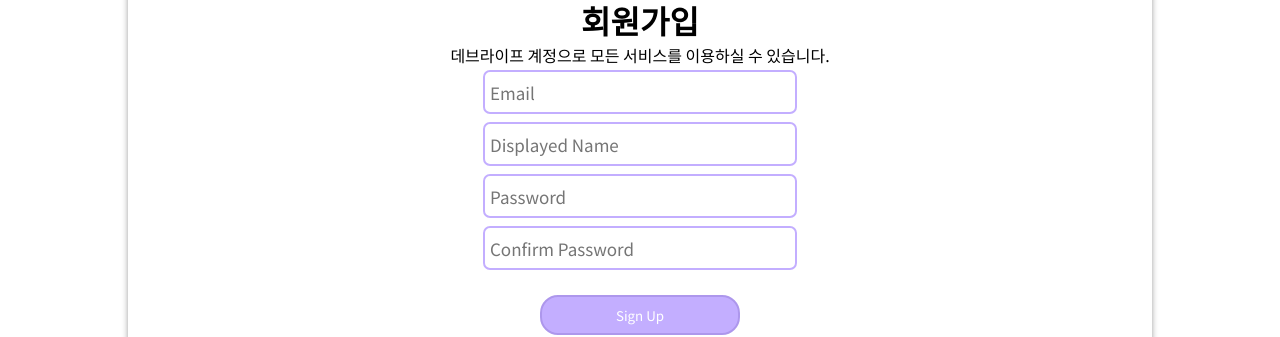
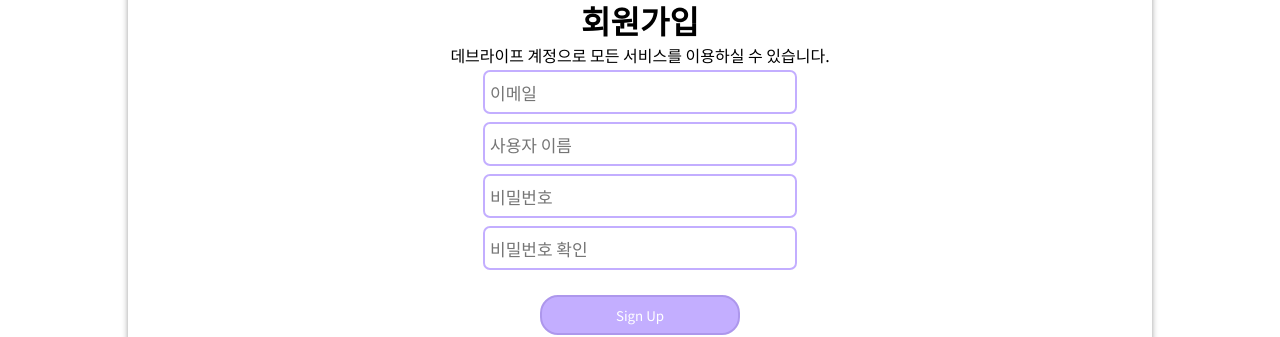
Before and after one commit to 5tarlight/devpub-frontend, a React (Create React App) app: page /register in a window 1280 px wide. Shown: the part 310-647 px from the top of the page. Built offline with nearby package versions, Linux system fonts and the light colour scheme.

Commit message:
change placeholder

```diff
--- a/src/components/auth/RegisterForm/RegisterForm.tsx
+++ b/src/components/auth/RegisterForm/RegisterForm.tsx
@@ -116,7 +116,7 @@ const RegisterForm: FC = () => {
         err={emailMsg}
         type={'email'}
         value={email}
-        placeholder={'Email'}
+        placeholder={'이메일'}
         onChange={onEmailChange}
       />
       <div className={cx('error-msg')}>{nameMsg}</div>
@@ -124,7 +124,7 @@ const RegisterForm: FC = () => {
         err={nameMsg}
         type={'text'}
         value={displayedName}
-        placeholder={'Displayed Name'}
+        placeholder={'사용자 이름'}
         onChange={onDisplayedNameChange}
       />
       <div className={cx('error-msg')}>{pwMsg}</div>
@@ -132,7 +132,7 @@ const RegisterForm: FC = () => {
         err={pwMsg}
         type={'password'}
         value={password}
-        placeholder={'Password'}
+        placeholder={'비밀번호'}
         onChange={onPasswordChange}
       />
       <div className={cx('error-msg')}>{confirmMsg}</div>
@@ -140,7 +140,7 @@ const RegisterForm: FC = () => {
         err={confirmMsg}
         type={'password'}
         value={confirm}
-        placeholder={'Confirm Password'}
+        placeholder={'비밀번호 확인'}
         onChange={onConfirmChange}
       />
       <button className={cx('submit')} onClick={onSubmit}>
```
